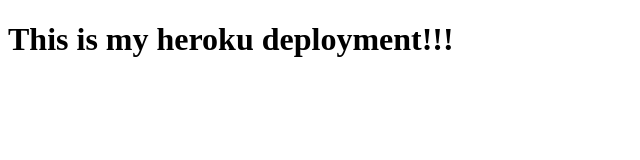
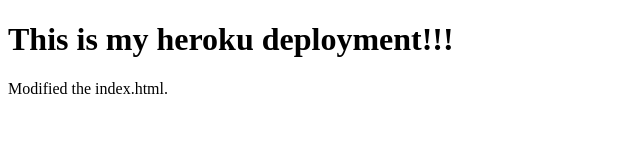
Before and after one commit to bridgecrew-perf6/02-23-deployment-demo, a website: page index.html in a window 1280 px wide. Shown: the whole page, without its empty margins (0-640 px from the left). Drawn offline with Linux system fonts and the light colour scheme.

Commit message:
Change index.html to test live deployment

```diff
--- a/index.html
+++ b/index.html
@@ -8,5 +8,6 @@
 </head>
 <body>
   <h1>This is my heroku deployment!!!</h1>
+  <p>Modified the index.html.</p>
 </body>
 </html>
```
